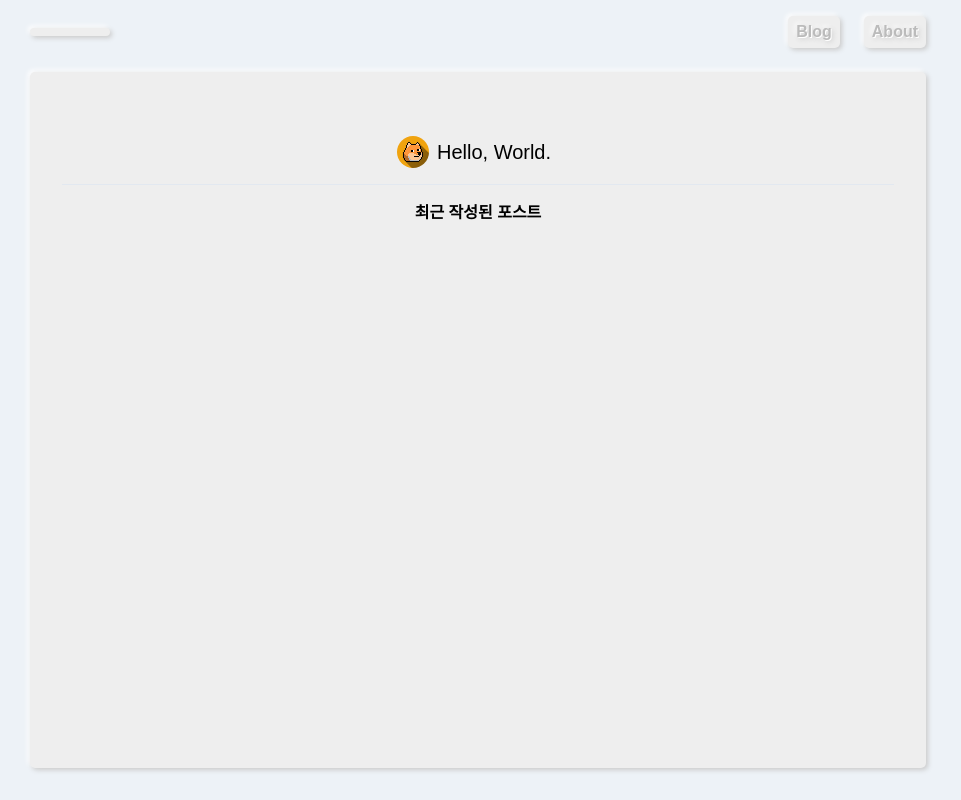
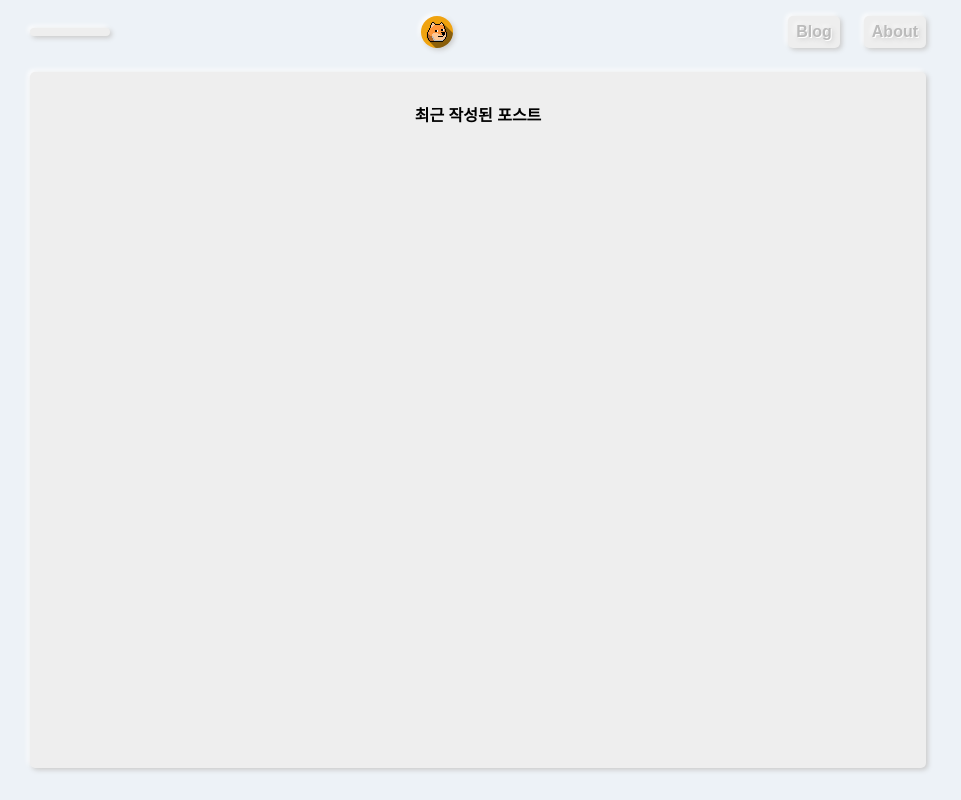
Before and after one commit to ludorumjeoun/blog, a Gatsby site: page / in a window 1280 px wide. Shown: the whole page, without its empty margins (162-1123 px from the left). Built offline with nearby package versions, Linux system fonts and the light colour scheme; Gatsby itself is replaced by a stand-in of ours; what @tailwindcss/custom-forms would draw is missing.

Commit message:
레이아웃 조정.

```diff
--- a/src/components/header.js
+++ b/src/components/header.js
@@ -1,5 +1,7 @@
 import { graphql, useStaticQuery, Link } from "gatsby";
 import React, { useState } from "react";
+
+import dotDoge from "../images/dotdoge_v2.png";
 
 function Header() {
   const [isExpanded, toggleExpansion] = useState(false);
@@ -16,13 +18,19 @@ function Header() {
   return (
     <header className="text-black">
       <div className="flex flex-wrap items-center justify-between max-w-4xl mt-2 py-2 mx-auto">
-        <Link to="/">
-          <h1 className="flex items-center no-underline nue py-1 px-10">
+        <Link className="nue" to="/">
+          <h1 className="flex items-center no-underline py-1 px-10">
             <span className="text-base tracking-tight">
               {site.siteMetadata.title}
             </span>
           </h1>
         </Link>
+        <img
+          alt="Cat and human sitting on a couch"
+          className="inline nue rounded-full"
+          style={{height:"2rem"}}
+          src={dotDoge}
+        />
 
         <button
           className="flex items-center block px-3 py-2 border nue rounded md:hidden"
--- a/src/components/layout.js
+++ b/src/components/layout.js
@@ -7,7 +7,7 @@ function Layout({ children }) {
   return (
     <div className="flex flex-col min-h-screen font-sans bg-gray-200">
       <Header />
-      <main className="flex-1 w-full max-w-4xl px-4 py-8 mx-auto mt-4 md:mb-8 md:px-8 md:py-16">
+      <main className="flex-1 w-full max-w-4xl px-4 py-8 mx-auto mt-4 md:mb-8 md:px-8 md:py-8">
         {children}
       </main>
     </div>
--- a/src/css/style.css
+++ b/src/css/style.css
@@ -26,6 +26,11 @@ main {
     border-radius: 5px;
 }
 .nue {
+    background: #eeeeee;
+    box-shadow:  2px 2px 5px #cacaca, -2px -2px 5px #ffffff;
+    text-shadow: 1px 1px 0px #fff, 2px 2px 5px #cacaca, -2px -2px 5px #ffffff;
+}
+a.nue {
     @apply font-black;
     border-radius: 5px;
     background: #eeeeee;
@@ -33,7 +38,7 @@ main {
     box-shadow:  2px 2px 5px #cacaca, -2px -2px 5px #ffffff;
     text-shadow: 1px 1px 0px #fff, 2px 2px 5px #cacaca, -2px -2px 5px #ffffff;
 }
-.nue:hover {
+a.nue:hover {
     border-radius: 5px;
     background: linear-gradient(145deg, #d6d6d6, #ffffff);
     box-shadow:  2px 2px 5px #cacaca,
--- a/src/pages/index.js
+++ b/src/pages/index.js
@@ -31,13 +31,12 @@ class IndexPage extends React.Component {
           keywords={['ludorum.dev', `ludorum`, `blog`, 'developer']}
           title="Home"
         />
-        <BlogAuthorHeader/>
         <section className="pb-4 mb-4">
           <h2 className="block flex justify-center items-center">
-          <span className="text-base font-bold">최근 작성된 포스트</span>
+            <span className="text-base font-bold">최근 작성된 포스트</span>
           </h2>
-          {posts}
         </section>
+        {posts}
       </Layout>
     )
   }
--- a/src/templates/markdownPost.js
+++ b/src/templates/markdownPost.js
@@ -18,7 +18,6 @@ export default function Template({
         keywords={frontmatter.tags || []}
         title={frontmatter.title}
         />
-        <BlogAuthorHeader/>
         <article className="blog-post">
             <h2 className="block flex flex-col justify-center items-center">
               <FormattedDate date={frontmatter.date}/>
```
